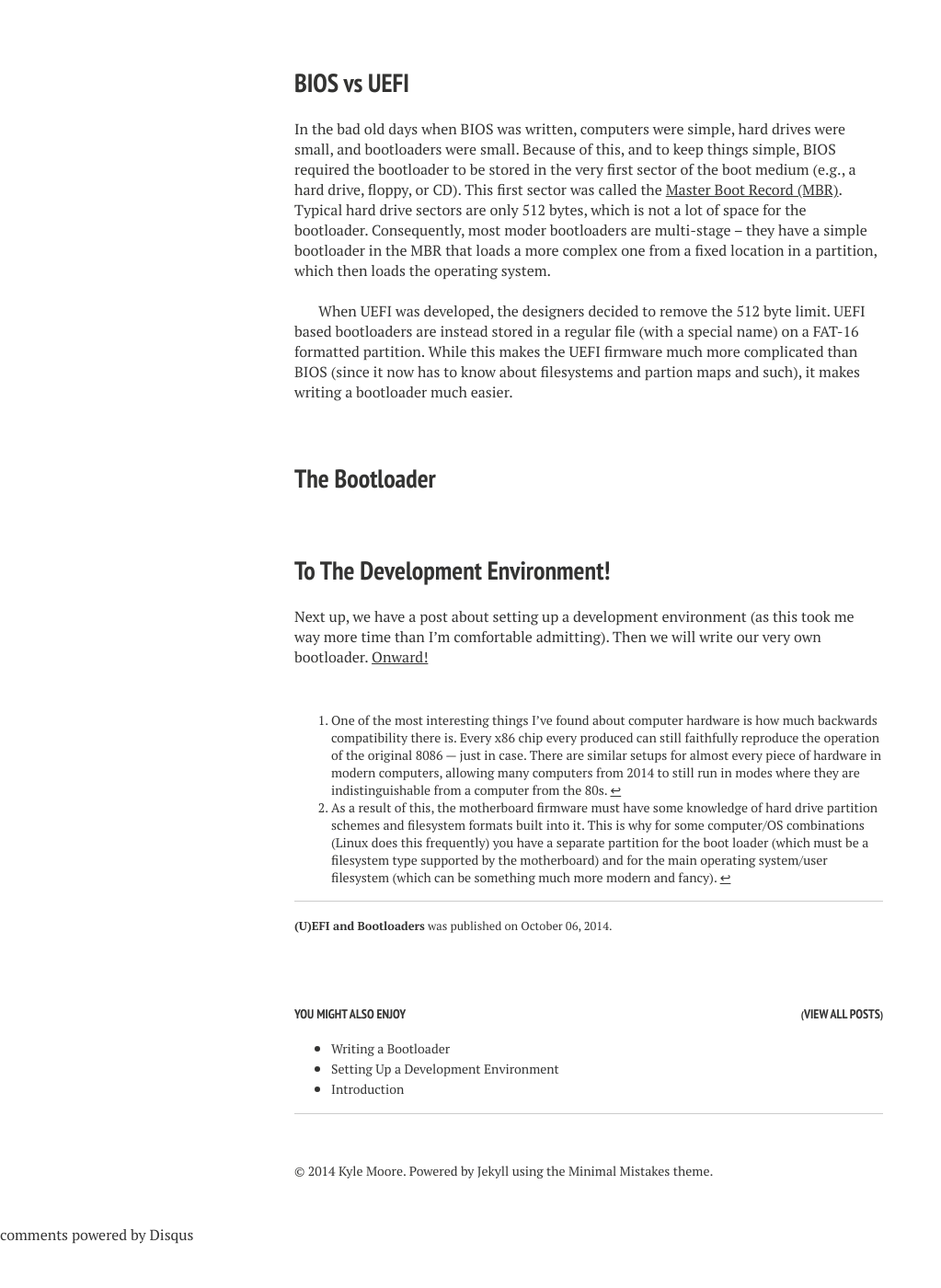
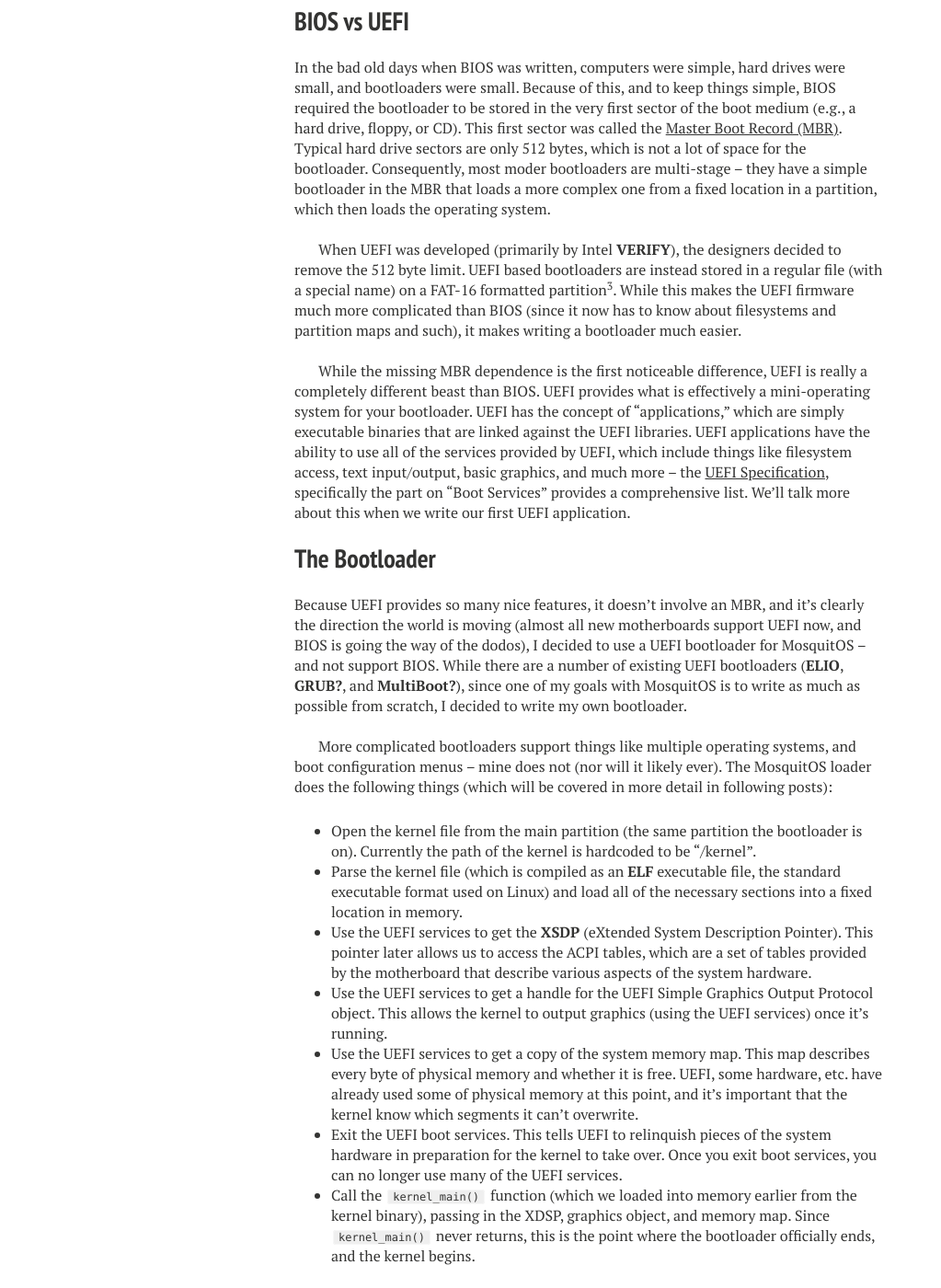
Before and after one commit to kmmoore/kmmoore.github.io, a Jekyll site: the page built from _posts/2014-10-06-uefi-and-bootloaders.md, in a window 1280 px wide and 1400 px high, scrolled down 1319 px. Shown: the whole window at 92% size, without its empty margins (0-1023 px from the left). Built offline with Jekyll 4.4.1, drawn with Linux system fonts in a browser that asks for light colours; nearby versions of some CDN libraries; comment, search, counter and statistics services are not loaded; before the commit the page ends 2672 px from its top, so only the background shows below that; some of the changed text lies outside the part shown.

Commit message:
Add some more pictures, flesh out the UEFI article.

```diff
--- a/_posts/2014-10-06-uefi-and-bootloaders.md
+++ b/_posts/2014-10-06-uefi-and-bootloaders.md
@@ -1,6 +1,6 @@
 ---
 layout: post
-title: "(U)EFI and Bootloaders"
+title: "UEFI and Bootloaders"
 excerpt: "An overview of the boot process and how to use the BIOS or EFI firmware to load your operating system."
 category: articles
 tags: [mosquitos, operating system]
@@ -27,7 +27,6 @@ This is the second installment in a series of articles detailing my experience w
 Before we start writing code, we need to take a step back and talk about what happens when you turn on a computer. This is a topic that has been covered many times before, so I will keep this part brief and provide links to other articles for the bold and curious.
 
 
-
 Overview of the Boot Process:
 -----------------------------
 
@@ -38,10 +37,9 @@ When you turn on the power supply in your computer and the motherboard receives
 
 2.  The motherboard powers up the first CPU. At this point, the CPU is in what's called [Real Mode](http://en.wikipedia.org/wiki/Real_mode) and is emulating an Intel 8086 chip from 1976[^1].
 
-3.  The motherboard tells the CPU to start executing firmware (which is stored on some sort of non-volatile storage on the motherboard, and is programmed when the motherboard is shipped (although it can usually be upgraded later)). For older computers, this firmware was usually [BIOS](http://en.wikipedia.org/wiki/BIOS), modern computers mostly use [UEFI](http://en.wikipedia.org/wiki/Unified_Extensible_Firmware_Interface) (which usually has BIOS backwards compatibility built in). More on the differences between BIOS and UEFI below.
+3.  The motherboard tells the CPU to start executing firmware (which is stored on some sort of non-volatile storage on the motherboard, and is programmed when the motherboard is shipped (although it can usually be upgraded later)). For older computers, this firmware was usually the [Basic Input/Output System (BIOS)](http://en.wikipedia.org/wiki/BIOS), modern computers mostly use the [Unified Extensible Firmware Interface (UEFI)](http://en.wikipedia.org/wiki/Unified_Extensible_Firmware_Interface) (which usually has BIOS backwards compatibility built in). More on the differences between BIOS and UEFI below.
 
 4.  The motherboard firmware reads a piece of code called the "bootloader" executable from a hard drive[^2] and executes that code (more on how exactly it finds the firmware below). The bootloader is responsible for configuring whatever hardware is necessary, loading the kernel (and it's supporting files) into memory from disk, and then transferring control to the kernel to continue the boot process. More on this below.
-
 
 
 BIOS vs UEFI
@@ -51,25 +49,40 @@ In the bad old days when BIOS was written, computers were simple, hard drives we
 
 
 
-When UEFI was developed, the designers decided to remove the 512 byte limit. UEFI based bootloaders are instead stored in a regular file (with a special name) on a FAT-16 formatted partition. While this makes the UEFI firmware much more complicated than BIOS (since it now has to know about filesystems and partion maps and such), it makes writing a bootloader much easier.
+When UEFI was developed (primarily by Intel **VERIFY**), the designers decided to remove the 512 byte limit. UEFI based bootloaders are instead stored in a regular file (with a special name) on a FAT-16 formatted partition[^3]. While this makes the UEFI firmware much more complicated than BIOS (since it now has to know about filesystems and partition maps and such), it makes writing a bootloader much easier.
 
 
 
-
+While the missing MBR dependence is the first noticeable difference, UEFI is really a completely different beast than BIOS. UEFI provides what is effectively a mini-operating system for your bootloader. UEFI has the concept of "applications," which are simply executable binaries that are linked against the UEFI libraries. UEFI applications have the ability to use all of the services provided by UEFI, which include things like filesystem access, text input/output, basic graphics, and much more -- the [UEFI Specification](http://www.uefi.org/specifications), specifically the part on "Boot Services" provides a comprehensive list. We'll talk more about this when we write our first UEFI application.
 
 
 The Bootloader
 --------------
 
+Because UEFI provides so many nice features, it doesn't involve an MBR, and it's clearly the direction the world is moving (almost all new motherboards support UEFI now, and BIOS is going the way of the dodos), I decided to use a UEFI bootloader for MosquitOS -- and not support BIOS. While there are a number of existing UEFI bootloaders (**ELIO**, **GRUB?**, and **MultiBoot?**), since one of my goals with MosquitOS is to write as much as possible from scratch, I decided to write my own bootloader.
+
+
+
+More complicated bootloaders support things like multiple operating systems, and boot configuration menus -- mine does not (nor will it likely ever). The MosquitOS loader does the following things (which will be covered in more detail in following posts):
+
+- Open the kernel file from the main partition (the same partition the bootloader is on). Currently the path of the kernel is hardcoded to be "/kernel".
+- Parse the kernel file (which is compiled as an **ELF** executable file, the standard executable format used on Linux) and load all of the necessary sections into a fixed location in memory.
+- Use the UEFI services to get the **XSDP** (eXtended System Description Pointer). This pointer later allows us to access the ACPI tables, which are a set of tables provided by the motherboard that describe various aspects of the system hardware.
+- Use the UEFI services to get a handle for the UEFI Simple Graphics Output Protocol object. This allows the kernel to output graphics (using the UEFI services) once it's running.
+- Use the UEFI services to get a copy of the system memory map. This map describes every byte of physical memory and whether it is free. UEFI, some hardware, etc. have already used some of physical memory at this point, and it's important that the kernel know which segments it can't overwrite.
+- Exit the UEFI boot services. This tells UEFI to relinquish pieces of the system hardware in preparation for the kernel to take over. Once you exit boot services, you can no longer use many of the UEFI services.
+- Call the `kernel_main()` function (which we loaded into memory earlier from the kernel binary), passing in the XDSP, graphics object, and memory map. Since `kernel_main()` never returns, this is the point where the bootloader officially ends, and the kernel begins.
 
 
 To The Development Environment!
 -------------------------------
 
-Next up, we have a post about setting up a development environment (as this took me way more time than I’m comfortable admitting). Then we will write our very own bootloader. [Onward!]({% post_url 2014-10-07-development-environment %})
+Next up, we have a post about setting up a development environment (as this took me way more time than I'm comfortable admitting). Then we will write our very own bootloader. [Onward!]({% post_url 2014-10-07-development-environment %})
 
 
 
-[^1]: One of the most interesting things I’ve found about computer hardware is how much backwards compatibility there is. Every x86 chip every produced can still faithfully reproduce the operation of the original 8086 — just in case. There are similar setups for almost every piece of hardware in modern computers, allowing many computers from 2014 to still run in modes where they are indistinguishable from a computer from the 80s.
+[^1]: One of the most interesting things I've found about computer hardware is how much backwards compatibility there is. Every x86 chip every produced can still faithfully reproduce the operation of the original 8086 — just in case. There are similar setups for almost every piece of hardware in modern computers, allowing many computers from 2014 to still run in modes where they are indistinguishable from a computer from the 80s.
 
 [^2]: As a result of this, the motherboard firmware must have some knowledge of hard drive partition schemes and filesystem formats built into it. This is why for some computer/OS combinations (Linux does this frequently) you have a separate partition for the boot loader (which must be a filesystem type supported by the motherboard) and for the main operating system/user filesystem (which can be something much more modern and fancy).
+
+[^3]: Other filesystems can be supported, but FAT-16 is the only one mandated by the specification. **VERIFY**
```
Also changed, not shown: _posts/2014-10-08-writing-a-bootloader.md (+1 -1 lines), images/climbing-1.jpg, images/climbing-2.jpg (deleted), images/pasayten-1.jpg, images/pasayten-2.jpg (deleted), images/sierras-1.jpg, images/sierras-2.jpg, images/sierras-4.jpg, images/sierras-5.jpg, images/sierras-6.jpg, images/sierras-7.jpg (added), images/sierras-8.jpg (added).
